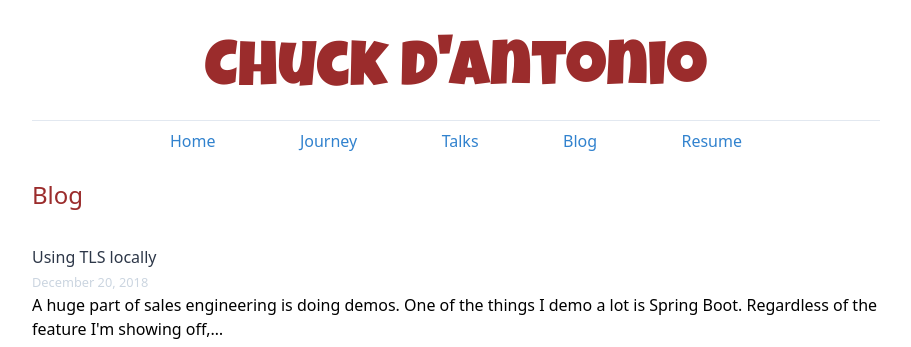
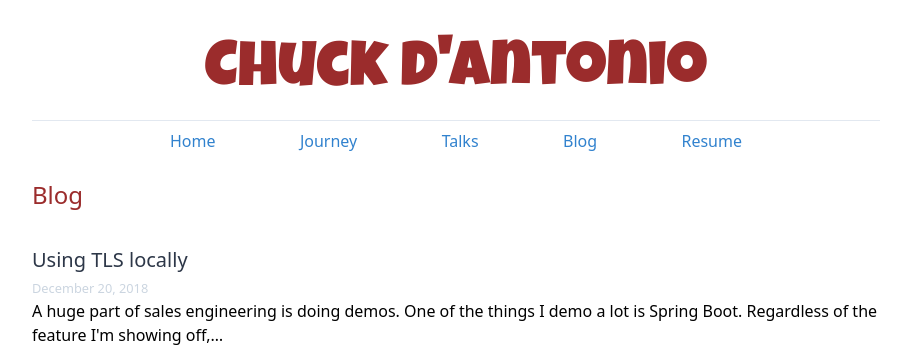
Before and after one commit to crdant/crdant.io, a Gatsby site: page /blog in a window 1280 px wide. Shown: the top 347 px of the page, without its empty margins (184-1095 px from the left). Built offline with nearby package versions, Linux system fonts and the light colour scheme; Gatsby itself is replaced by a stand-in of ours; some packages are replaced by stand-ins of ours.

Commit message:
Increase post title size

```diff
--- a/src/styles/main.css
+++ b/src/styles/main.css
@@ -30,7 +30,7 @@
 }
 
 .post-title {
-  @apply text-neutral-800
+  @apply text-neutral-800 text-xl
 }
 
 .post-date {
```
